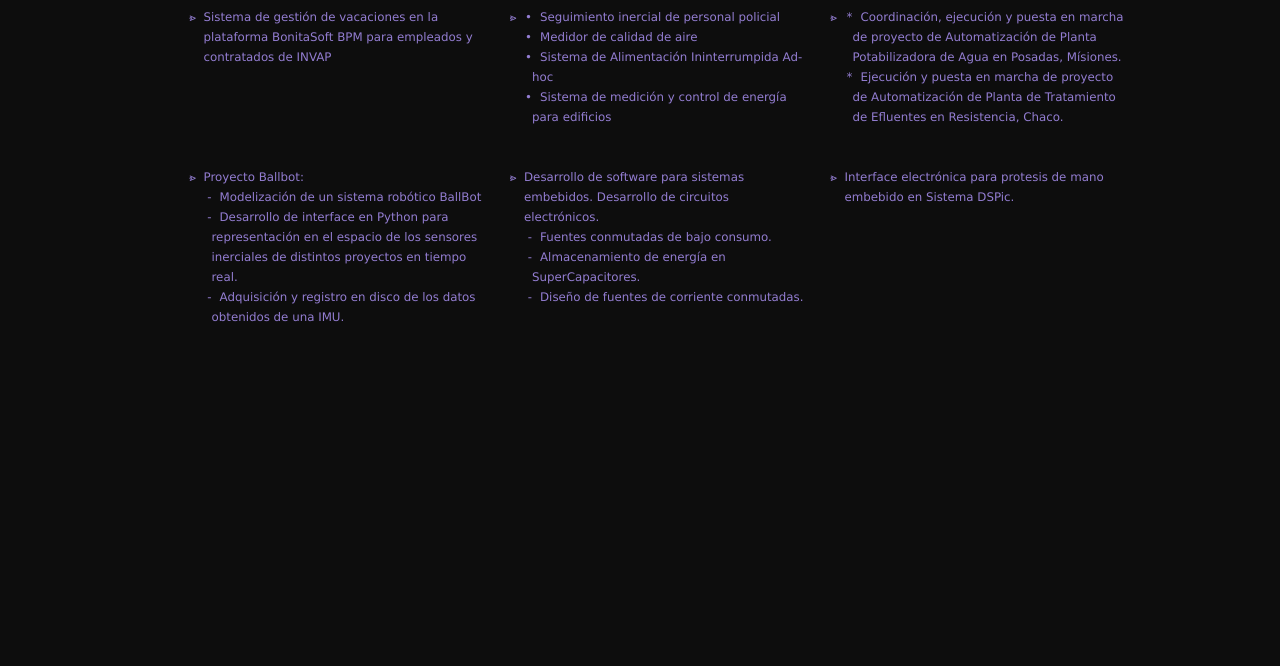
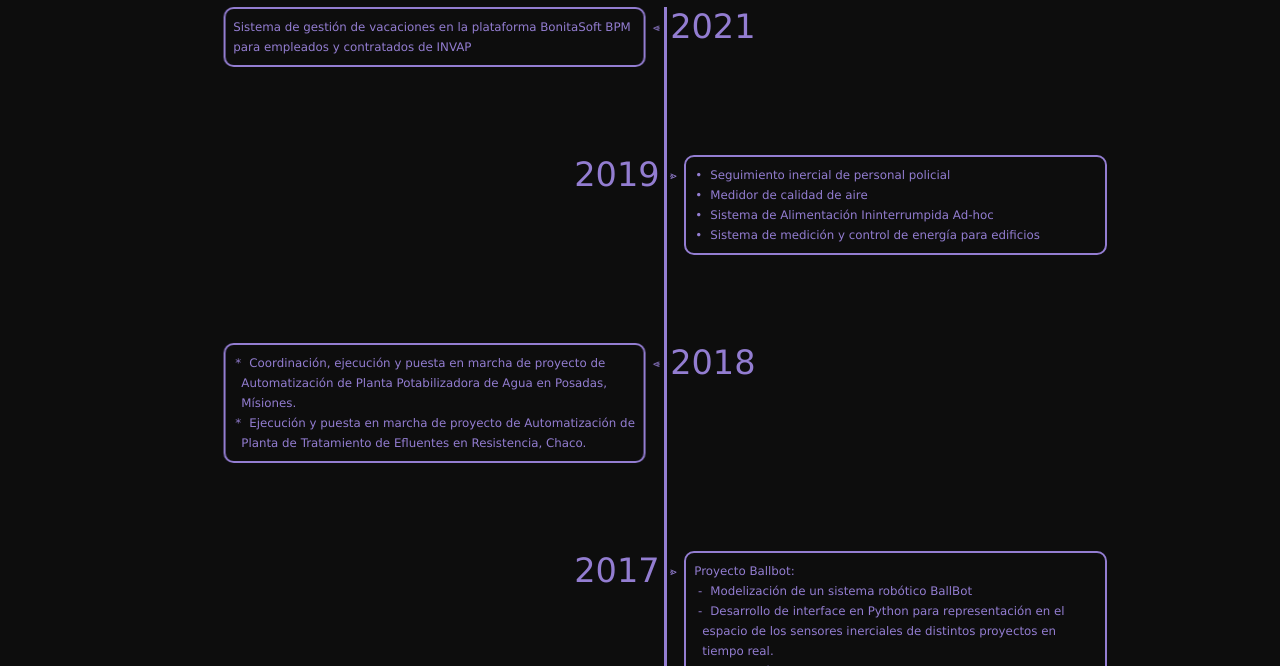
Before and after one commit to ps-dev-repo/DesarrolloWeb-37320, a website: page pages/proyectos.html in a window 1280 px wide. Shown: the part 84-750 px from the top of the page. Drawn offline with Linux system fonts and the light colour scheme.

Commit message:
#proyectosLaborales ➡ timeline ( > Mobile)

```diff
--- a/pages/proyectos.html
+++ b/pages/proyectos.html
@@ -60,10 +60,10 @@
             <h2>Proyectos Laborales</h2>
             <div>
                 <ul>
-                    <li>
+                    <li data-year="2021">
                         <p>Sistema de gestión de vacaciones en la plataforma BonitaSoft BPM para empleados y contratados de INVAP</p>
                     </li>
-                    <li>
+                    <li data-year="2019">
                         <ul>
                             <li>Seguimiento inercial de personal policial</li>
                             <li>Medidor de calidad de aire</li>
@@ -71,13 +71,15 @@
                             <li>Sistema de medición y control de energía para edificios</li>
                         </ul>
                     </li>
-                    <li>
+                    <li data-year="2018">
                         <ul>
                             <li>Coordinación, ejecución y puesta en marcha de proyecto de Automatización de Planta Potabilizadora de Agua en Posadas, Mísiones.</li>
                             <li>Ejecución y puesta en marcha de proyecto de Automatización de Planta de Tratamiento de Efluentes en Resistencia, Chaco.</li>
                         </ul>
                     </li>
-                    <li><p>Proyecto Ballbot:<br>
+                    <li data-year="2017">
+                        <p>
+                            Proyecto Ballbot:<br>
                             <ul>
                                 <li>Modelización de un sistema robótico BallBot</li>
                                 <li>Desarrollo de interface en Python para representación en el espacio de los sensores inerciales de distintos proyectos en tiempo real.</li>
@@ -85,7 +87,7 @@
                             </ul>
                         </p>
                     </li>
-                <li>
+                    <li data-year="2016">
                         <p>Desarrollo de software para sistemas embebidos.
                             Desarrollo de circuitos electrónicos.</p>
                         <ul>
@@ -94,7 +96,7 @@
                             <li>Diseño de fuentes de corriente conmutadas.</li>
                         </ul>
                     </li>
-                    <li>
+                    <li data-year="2015">
                         <p>Interface electrónica para protesis de mano embebido en Sistema DSPic.</p>
                     </li>
                 </ul>
--- a/scss/components/_mainSection.scss
+++ b/scss/components/_mainSection.scss
@@ -1,7 +1,7 @@
 /* ################## MAIN ################## */
 main {
     color: $color-texto;
-    p, li{
+    p, li, form label{
         font-family: Verdana, Geneva, Tahoma, sans-serif;
         font-size: 0.74rem;
         line-height: 0.91rem;
@@ -165,6 +165,67 @@ main {
                 /* FIN efecto de Card Hover */
             }
         }
+
+        &#proyectosLaborales {
+            /* efecto de timeline (para dimensiones mayores a Mobile) */
+            @media screen and (min-width: 415px){
+            &>div{
+                    position: relative;
+                    justify-content: center;
+                    &>ul{
+                        grid-template-columns: repeat(2, 48%);
+                        justify-content: center;
+                        gap: 5.5rem;
+                        column-gap: calc(5vw + 5px);
+                        column-gap: 0;
+                        position: relative;
+
+                        &>li{
+                            padding: 0.5rem;
+                            margin-left: 1.25rem;
+                            grid-column: 2 / 3;
+                            border: 2px solid $color-texto;
+                            border-radius: 10px;
+                            &:nth-of-type(odd){
+                                transform-origin: -1.2rem;  /* ajustado a ojo */
+                                transform: rotateY(-180deg);
+                                >*{
+                                    transform-origin: center;
+                                    transform: rotateY(+180deg);
+                                }
+                            }
+
+                            position: relative;
+                            &::after{
+                                content: attr(data-year);
+                                position: absolute;
+                                font-size: 2.1rem;
+                                top: 7.5px; /* ajustado a ojo */
+                                transform-origin: right;
+                                transform: translateX(-7.5rem);
+                            }
+                            &:nth-of-type(odd)::after{
+                                content: attr(data-year);
+                                transform-origin: center;
+                                transform: rotateY(-180deg) translateX(7.5rem);
+                            }
+                        }
+                    }
+
+                    &>ul::after{
+                        /* linea vertical del medio */
+                        content: "";
+                        position: absolute;
+                        text-align: center;
+                        width: 2.5px;
+                        height: 100%;
+                        background-color: $color-texto;
+                        grid-column: 2;
+                        z-index: -1;
+                    }
+                }
+            }
+        }
     }
 }
 
```
Also changed, not shown: css/main.css, 1 other file. Lines whose indentation alone changed are shown as unchanged.
